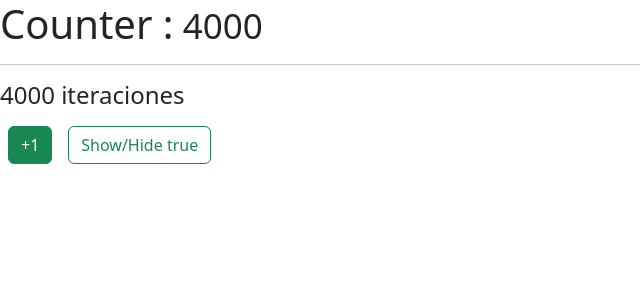
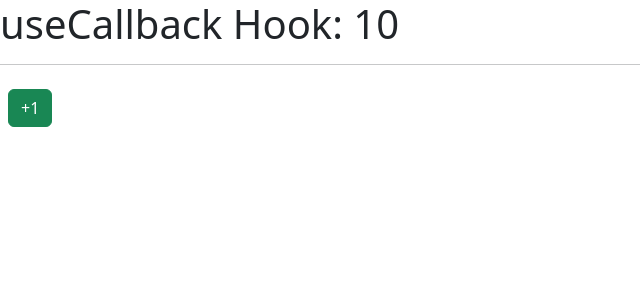
Before and after one commit to saulsistemas/CURSO-REACT, a React (Vite) app: page / in a window 1280 px wide. Shown: the top 300 px of the page, without its empty margins (0-640 px from the left). Built offline with nearby package versions, Linux system fonts and the light colour scheme.

Commit message:
07 useCallback

```diff
--- /dev/null
+++ b/src/06-memos/CallbackHook.jsx
@@ -0,0 +1,22 @@
+import React, { useCallback, useState } from 'react'
+import { ShowIncrement } from './ShowIncrement'
+
+export const CallbackHook = () => {
+    const [counter, setCounter] = useState(10);
+
+    const incrementFather = useCallback(
+        ()=>{
+        setCounter( (value)=> value+1)
+    },[])
+
+    //const incrementFather = () =>{
+    //    setCounter(counter+1)
+    //}
+    return (
+        <>
+            <h1>useCallback Hook: {counter}</h1>
+            <hr />
+            <ShowIncrement increment = {incrementFather} />
+        </>
+    )
+}
--- /dev/null
+++ b/src/06-memos/ShowIncrement.jsx
@@ -0,0 +1,15 @@
+import React from 'react'
+
+export const ShowIncrement = React.memo(({increment}) => {
+    console.log(':(');
+  return (
+    <button
+        className='btn btn-success m-2'
+        onClick={()=>{
+            increment();
+        }}
+    >
+        +1
+    </button>
+  )
+})
--- a/src/main.jsx
+++ b/src/main.jsx
@@ -9,11 +9,12 @@
 //import { FocusScreen } from './04-useRef/FocusScreen'
 //import { Layout } from './05-useLayoutEffect/Layout'
 //import { Memorize } from './06-memos/Memorize'
-import { MemoHook } from './06-memos/MemoHook'
+//import { MemoHook } from './06-memos/MemoHook'
+import { CallbackHook } from './06-memos/CallbackHook'
 
 
 ReactDOM.createRoot(document.getElementById('root')).render(
   //<React.StrictMode>
-    <MemoHook/>
+    <CallbackHook/>
   //</React.StrictMode>,
 )
```
